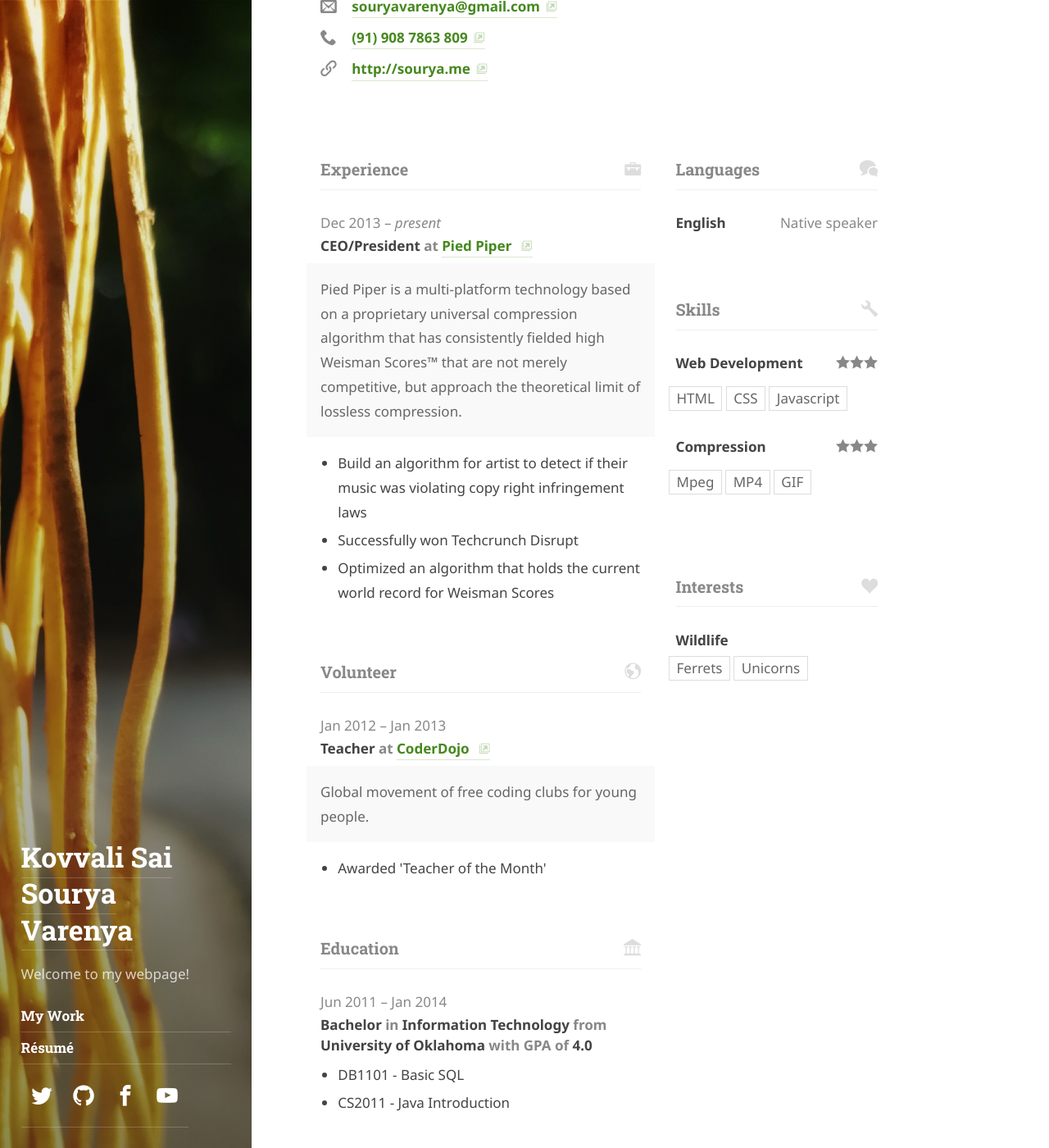
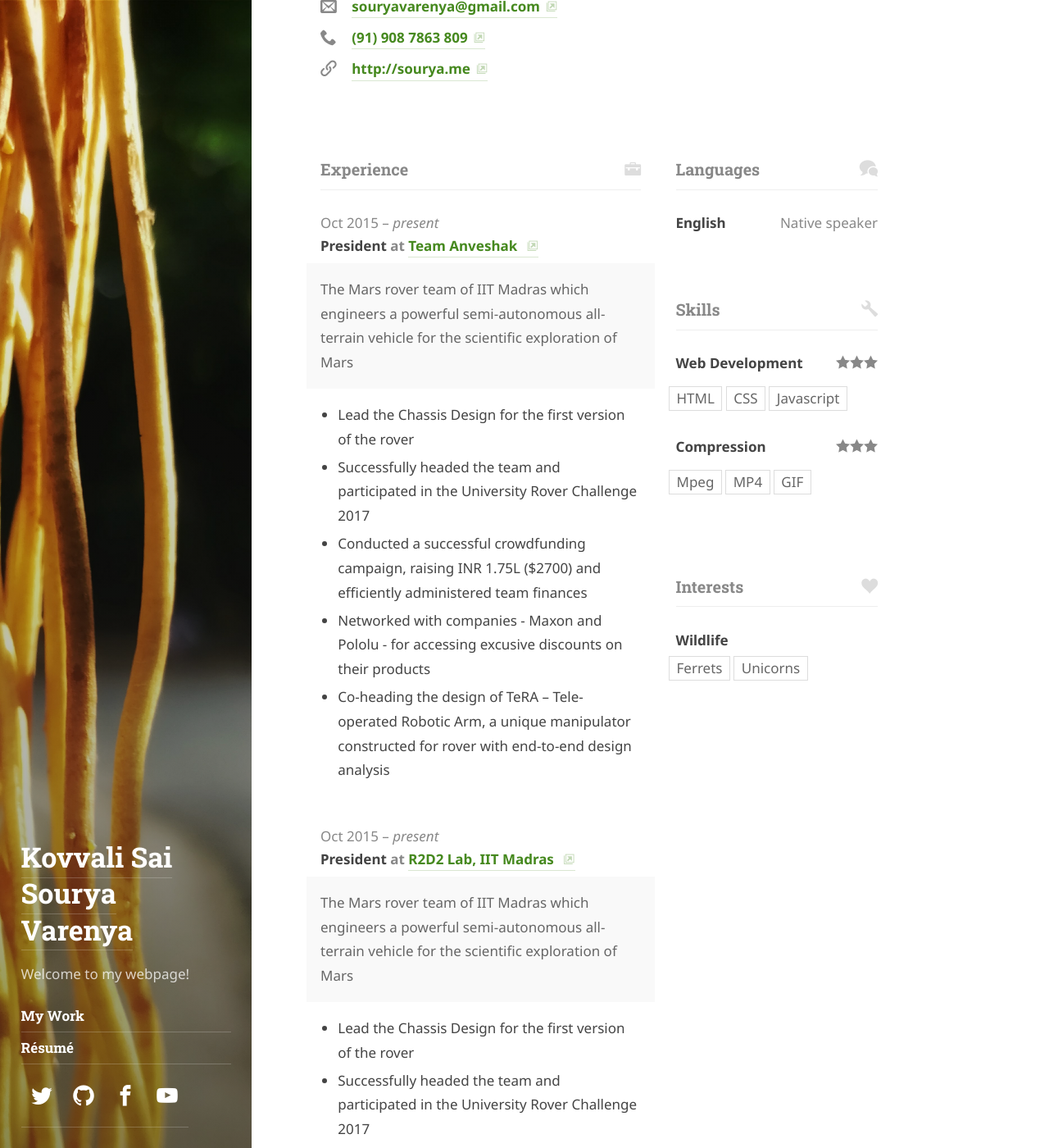
Before and after one commit to souryavarenya/souryavarenya.github.io, a Jekyll site: the page built from resume.md, in a window 1280 px wide and 1400 px high, scrolled down 414 px. Shown: the whole window at 82% size. Built offline with Jekyll 4.4.1, drawn with Linux system fonts in a browser that asks for light colours; some web fonts are replaced; some of the changed text lies outside the part shown.

Commit message:
small update

```diff
--- a/_data/resume.json
+++ b/_data/resume.json
@@ -6,7 +6,6 @@
     "email": "souryavarenya@gmail.com",
     "phone": "(91) 908 7863 809",
     "website": "http://sourya.me",
-    //"summary": "**THIS IS AN EXAMPLE RESUME**. Richard hails from Tulsa. He has earned degrees from the University of Oklahoma and Stanford. (Go Sooners and Cardinals!) Before starting Pied Piper, he worked for Hooli as a part time software developer. While his work focuses on applied information theory, mostly optimizing lossless compression schema of both the length-limited and adaptive variants, his non-work interests range widely, everything from quantum computing to chaos theory. He could tell you about it, but THAT would NOT be a “length-limited” conversation!",
     "location": {
       "address": "152, Alakananda Hostel, IIT Madras",
       "postalCode": "600036",
@@ -29,22 +28,49 @@
   },
   "work": [
     {
-      "company": "Pied Piper",
-      "position": "CEO/President",
-      "website": "https://piedpiper.com",
-      "startDate": "2013-12-01",
+      "company": "Team Anveshak",
+      "position": "President",
+      "website": "https://anveshak.team",
+      "startDate": "2015-10-25",
       "endDate": "",
-      "summary": "Pied Piper is a multi-platform technology based on a proprietary universal compression algorithm that has consistently fielded high Weisman Scores™ that are not merely competitive, but approach the theoretical limit of lossless compression.",
+      "summary": "The Mars rover team of IIT Madras which engineers a powerful semi-autonomous all-terrain vehicle for the scientific exploration of Mars",
       "highlights": [
-        "Build an algorithm for artist to detect if their music was violating copy right infringement laws",
-        "Successfully won Techcrunch Disrupt",
-        "Optimized an algorithm that holds the current world record for Weisman Scores"
+        "Lead the Chassis Design for the first version of the rover",
+        "Successfully headed the team and participated in the University Rover Challenge 2017",
+        "Conducted a successful crowdfunding campaign, raising INR 1.75L ($2700) and efficiently administered team finances",
+        "Networked with companies - Maxon and Pololu - for accessing excusive discounts on their products",
+        "Co-heading the design of TeRA – Tele-operated Robotic Arm, a unique manipulator constructed for rover with end-to-end design analysis"
       ],
+    },
+    {
+      "company": "R2D2 Lab, IIT Madras",
+      "position": "President",
+      "website": "https://anveshak.team",
+      "startDate": "2015-10-25",
+      "endDate": "",
+      "summary": "The Mars rover team of IIT Madras which engineers a powerful semi-autonomous all-terrain vehicle for the scientific exploration of Mars",
       "highlights": [
-        "Build an algorithm for artist to detect if their music was violating copy right infringement laws",
-        "Successfully won Techcrunch Disrupt",
-        "Optimized an algorithm that holds the current world record for Weisman Scores"
-      ]
+        "Lead the Chassis Design for the first version of the rover",
+        "Successfully headed the team and participated in the University Rover Challenge 2017",
+        "Conducted a successful crowdfunding campaign, raising INR 1.75L ($2700) and efficiently administered team finances",
+        "Networked with companies - Maxon and Pololu - for accessing excusive discounts on their products",
+        "Co-heading the design of TeRA – Tele-operated Robotic Arm, a unique manipulator constructed for rover with end-to-end design analysis"
+      ],
+    },
+    {
+      "company": "Team Anveshak",
+      "position": "President",
+      "website": "https://anveshak.team",
+      "startDate": "2015-10-25",
+      "endDate": "",
+      "summary": "The Mars rover team of IIT Madras which engineers a powerful semi-autonomous all-terrain vehicle for the scientific exploration of Mars",
+      "highlights": [
+        "Lead the Chassis Design for the first version of the rover",
+        "Successfully headed the team and participated in the University Rover Challenge 2017",
+        "Conducted a successful crowdfunding campaign, raising INR 1.75L ($2700) and efficiently administered team finances",
+        "Networked with companies - Maxon and Pololu - for accessing excusive discounts on their products",
+        "Co-heading the design of TeRA – Tele-operated Robotic Arm, a unique manipulator constructed for rover with end-to-end design analysis"
+      ],
     }
   ],
   "volunteer": [
```
Also changed, not shown: _projects/default.md (+4 -4 lines).
